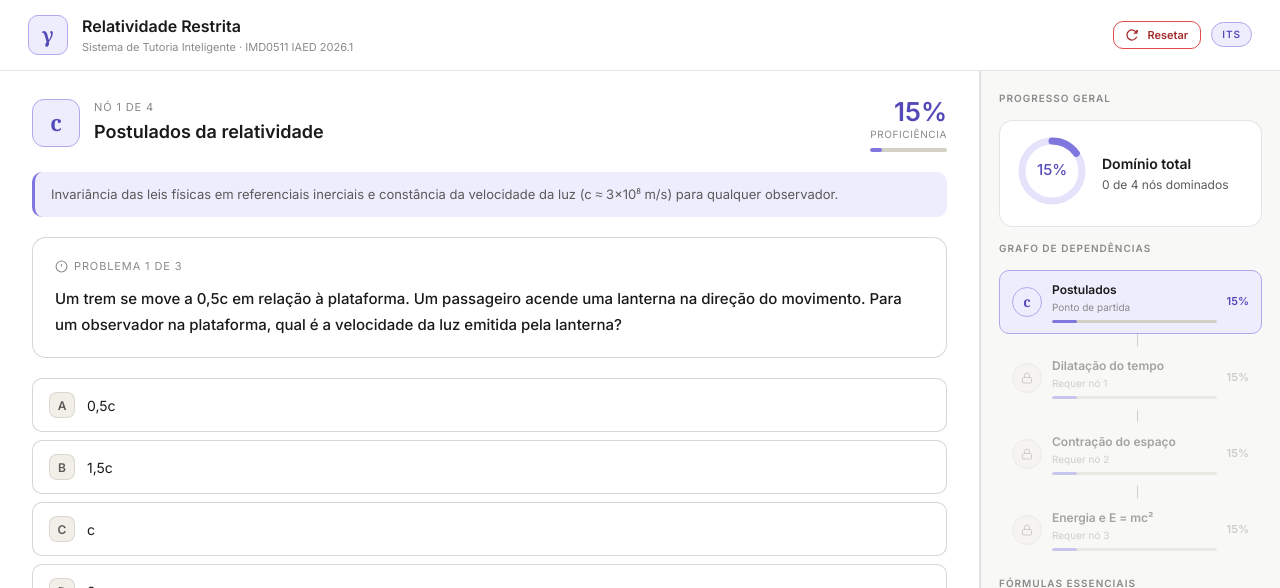
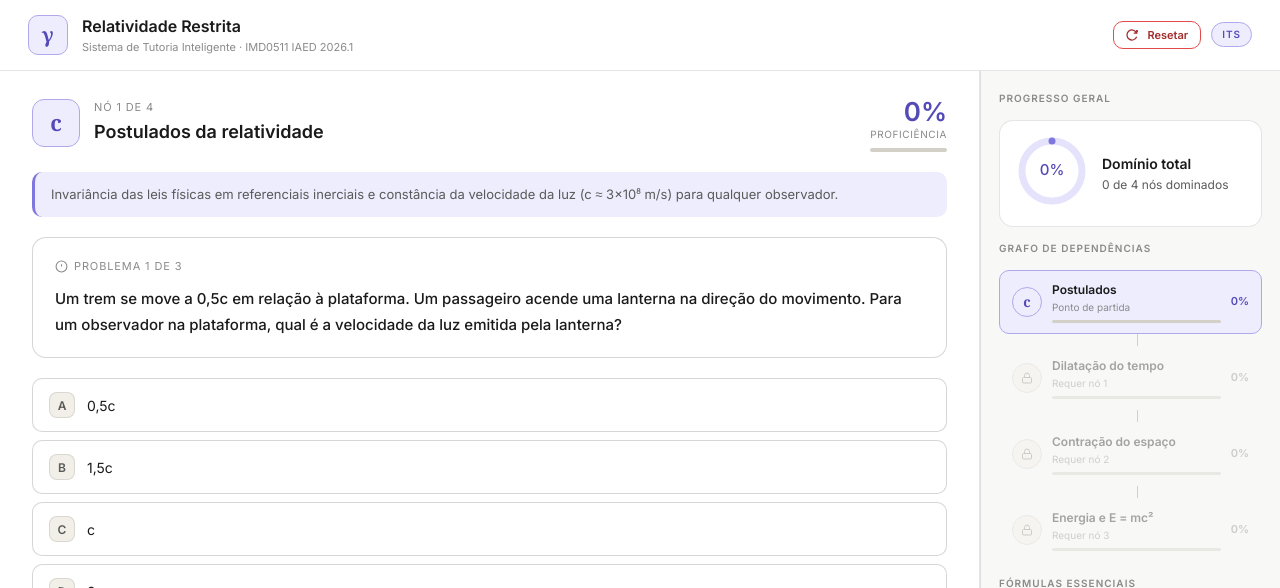
Before and after one commit to gildo-cordeiro/its-relatividade, a React (Vite) app: page / in a window 1280 px wide. Shown: the top 588 px of the page. Built offline with nearby package versions, Linux system fonts and the light colour scheme; no server answers.

Commit message:
fix: visually scale BKT proficiency starting at 0% instead of 15%

```diff
--- a/src/App.jsx
+++ b/src/App.jsx
@@ -13,6 +13,14 @@ export function nodeStatus(id, prof) {
   if (prof[id] >= 0.7) return "done";
   if (isUnlocked(id, prof)) return "active";
   return "locked";
+}
+
+export function scaleProficiency(val) {
+  if (val <= 0.15) return 0;
+  if (val <= 0.7) {
+    return Math.round(((val - 0.15) / 0.55) * 70);
+  }
+  return Math.round(70 + ((val - 0.7) / 0.3) * 30);
 }
 
 export default function App() {
--- a/src/components/LeftPanel.jsx
+++ b/src/components/LeftPanel.jsx
@@ -1,4 +1,5 @@
 import GeminiChat from "./GeminiChat";
+import { scaleProficiency } from "../App";
 
 const OPTION_LABELS = ["A", "B", "C", "D"];
 
@@ -14,7 +15,7 @@ export default function LeftPanel({
   onNext,
   onHintPenalty,
 }) {
-  const pct = Math.round(prof[concept.id] * 100);
+  const pct = scaleProficiency(prof[concept.id]);
 
   return (
     <div className="left-panel">
--- a/src/components/RightPanel.jsx
+++ b/src/components/RightPanel.jsx
@@ -1,4 +1,4 @@
-import { nodeStatus } from "../App";
+import { nodeStatus, scaleProficiency } from "../App";
 
 const FORMULAS = [
   { sym: "γ", label: "Fator de Lorentz", eq: "γ = 1 / √(1 − v²/c²)" },
@@ -14,7 +14,7 @@ export default function RightPanel({
   onSelectNode,
 }) {
   const totalPct = Math.round(
-    (Object.values(prof).reduce((a, b) => a + b, 0) / concepts.length) * 100,
+    Object.values(prof).reduce((sum, val) => sum + scaleProficiency(val), 0) / concepts.length,
   );
 
   return (
@@ -68,7 +68,7 @@ export default function RightPanel({
         {concepts.map((c, i) => {
           const st = nodeStatus(c.id, prof);
           const active = activeNode === c.id;
-          const p = Math.round(prof[c.id] * 100);
+          const p = scaleProficiency(prof[c.id]);
           return (
             <div key={c.id}>
               <div
```
